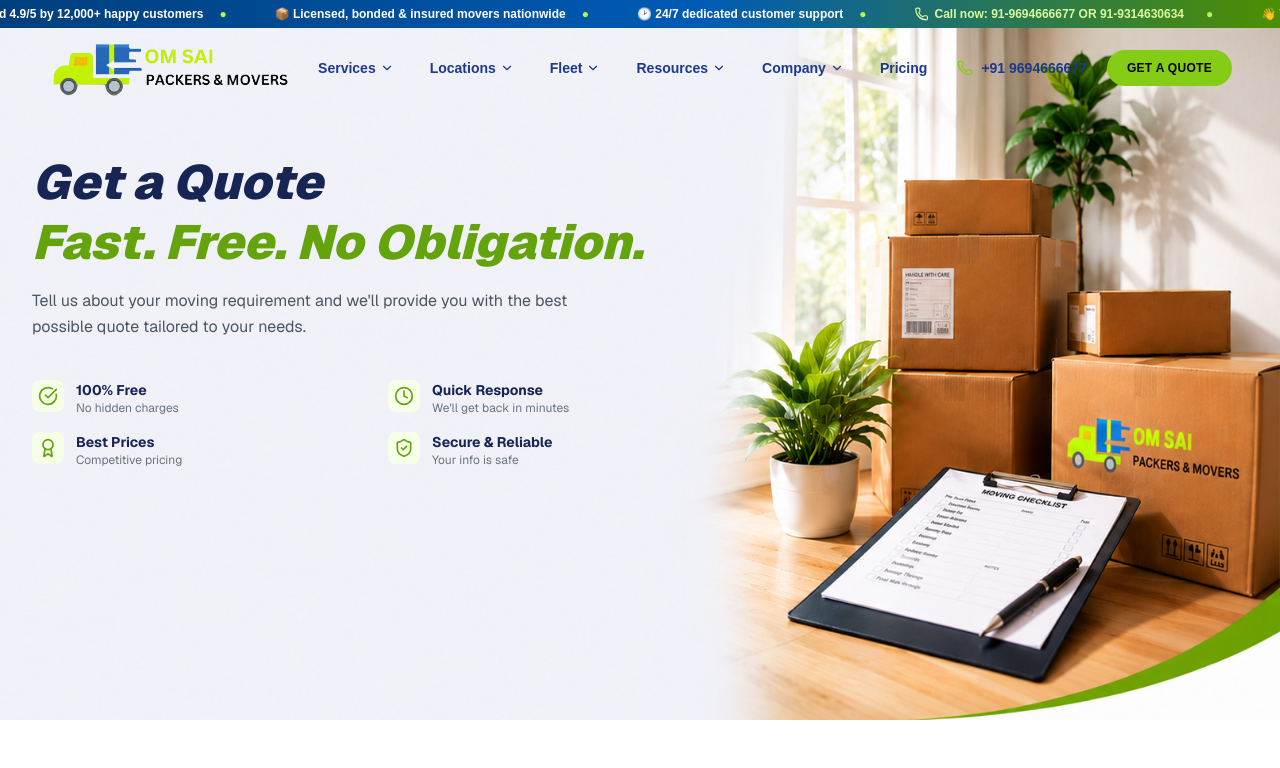
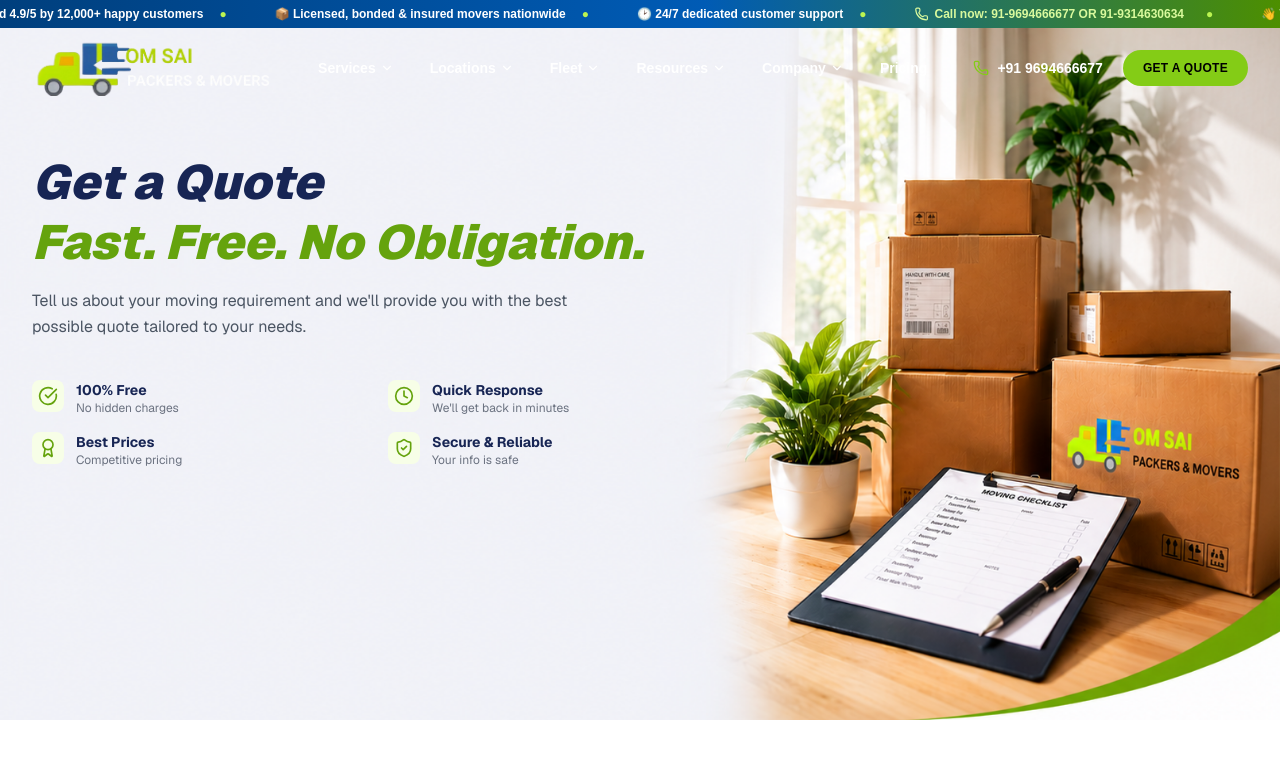
Before and after one commit to dolatjangir/om-sai-packer-mover, a Next.js app: page /get-a-quote in a window 1280 px wide. Shown: the top 768 px of the page. Built offline with nearby package versions, Linux system fonts and the light colour scheme.

Commit message:
update-nav

```diff
--- a/src/components/homePage/hero.tsx
+++ b/src/components/homePage/hero.tsx
@@ -315,19 +315,19 @@ export default function HeroWithFilter() {
                 <Truck className="w-4 h-4 text-gray-500 shrink-0" />
                 <select className="w-full text-sm text-gray-800 outline-none bg-transparent">
                   <option>Studio</option>
-                  <option>1 bedroom</option>
-                  <option>2 bedrooms</option>
-                  <option>3+ bedrooms</option>
+                  <option>1 bhk</option>
+                  <option>2 bhk</option>
+                  <option>3+ bhk</option>
                 </select>
               </div>
             </div>
           </div>
 
-         <Link href="/get-a-quote"> <button className="group  w-full md:w-auto flex items-center justify-center gap-2 bg-lime-500 hover:bg-lime-400 text-black font-extrabold text-sm px-8 py-3 rounded-full uppercase tracking-wider shadow-lg transition-all duration-300 cursor-pointer">
+          <button className="group  w-full md:w-auto flex items-center justify-center gap-2 bg-lime-500 hover:bg-lime-400 text-black font-extrabold text-sm px-8 py-3 rounded-full uppercase tracking-wider shadow-lg transition-all duration-300 cursor-pointer">
             Get my free quote
             <ArrowRight className="w-4 h-4 group-hover:translate-x-0.5 transition-transform" />
           </button>
-          </Link>
+
         </div>
       </div>
       </div>
--- a/src/components/navbar.tsx
+++ b/src/components/navbar.tsx
@@ -124,15 +124,15 @@ export default function Navbar() {
           boxShadow: scrolled ? "0 4px 24px rgba(0,0,0,0.18)" : "none",
         }}
       >
-        <div className="max-w-7xl mx-auto px-6 md:px-12">
+        <div className="max-w-7xl mx-auto px-4 md:px-8">
           <div className="flex items-center justify-between h-16 md:h-20">
             {/* Logo */}
-            <div className="flex items-center space-x-1 cursor-pointer">
+            <div className={`${scrolled ? "flex" : "hidden"} items-center space-x-1 cursor-pointer`}>
               <img src="/omsai-logo.png" className="w-60"/>
             </div>
-              {/* <div className={`${scrolled ? "hidden" : "flex"} items-center space-x-1 cursor-pointer`}>
+              <div className={`${scrolled ? "hidden" : "flex"} items-center space-x-1 cursor-pointer`}>
               <img src="/omsai-logo-white.png" className="w-60"/>
-            </div> */}
+            </div>
 
             {/* Desktop nav with mega menus */}
             <nav className="hidden lg:flex items-center gap-1">
@@ -145,7 +145,7 @@ export default function Navbar() {
                 >
                   <Link
                     href={item.href ?? "#"}
-                    className={`flex items-center gap-1 px-4 py-2 text-sm font-semibold text-blue-900  hover:text-lime-300 transition-colors cursor-pointer`}
+                    className={`flex items-center gap-1 px-4 py-2 text-sm font-semibold ${scrolled ? "text-blue-900" : "text-white"} hover:text-lime-300 transition-colors cursor-pointer`}
                   >
                     {item.label}
                     {item.menu && (
@@ -284,16 +284,17 @@ export default function Navbar() {
             <div className="hidden lg:flex items-center gap-5">
               <a href="tel:+18005551234" className="flex items-center gap-2 text-sm font-semibold text-white">
                 <Phone className="w-4 h-4" style={{ color: "#84cc16" }} />
-                <span className="text-blue-900">
+                <span className={`${scrolled ? 'text-blue-900' : 'text-white'}`}>
                 +91 9694666677
  </span>
               </a>
-              <button
+             <Link href="/get-a-quote"> <button
                 className="text-black text-xs font-extrabold uppercase tracking-wide px-5 py-2.5 rounded-full transition-colors duration-300 cursor-pointer"
                 style={{ background: "#84cc16" }}
               >
                 Get a Quote
               </button>
+              </Link>
             </div>
 
             {/* Mobile toggle */}
```
